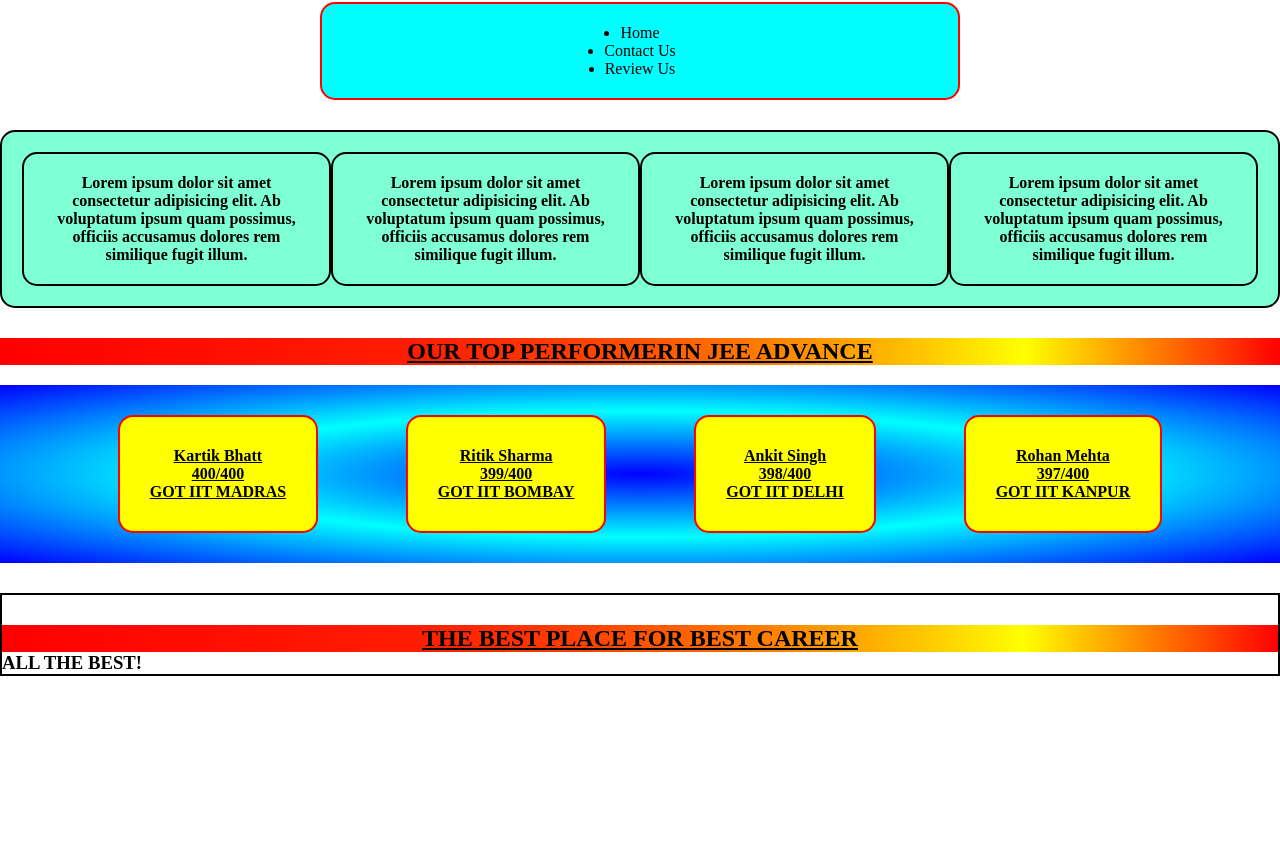
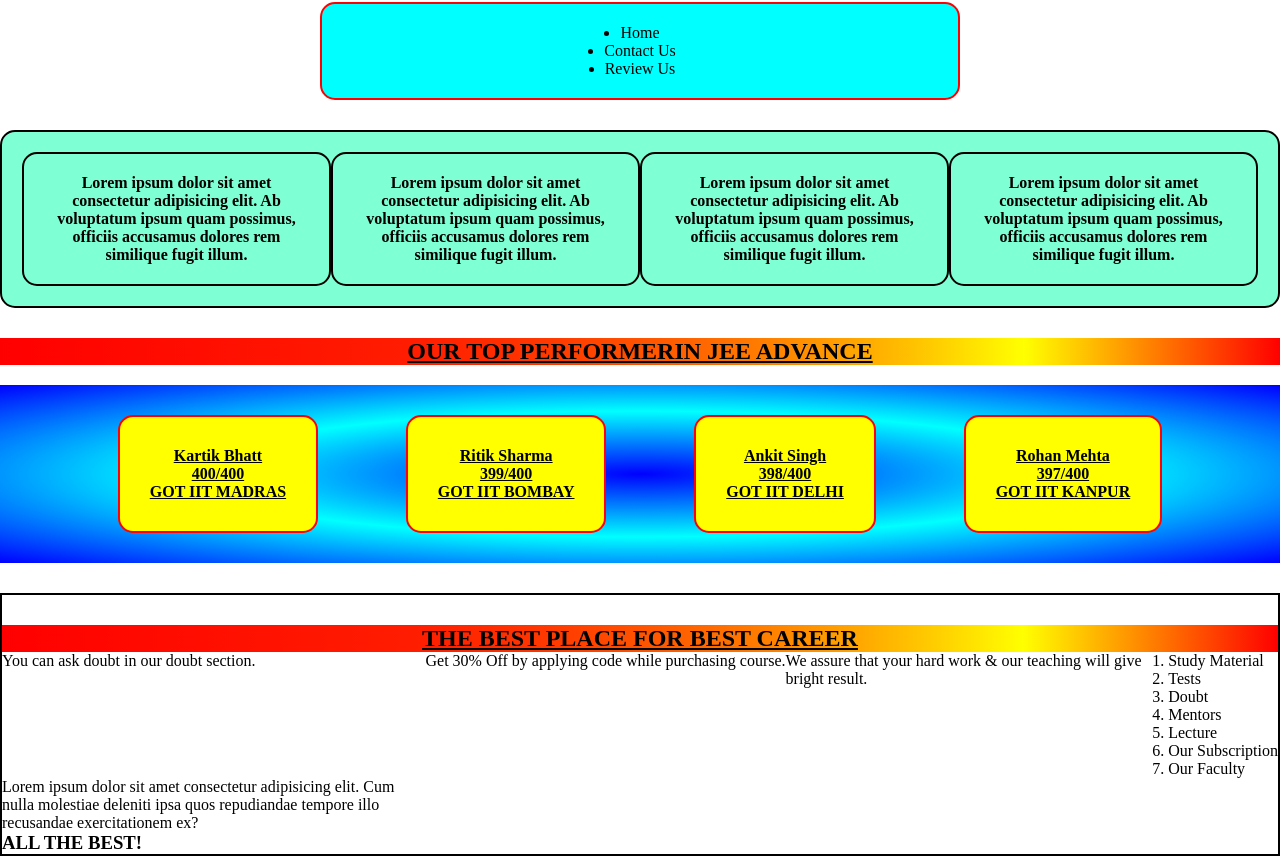
Before and after one commit to BhattKartik/CSS_A4, a plain HTML site: page index.html in a window 1280 px wide. Shown: the part 55-911 px from the top of the page. Before the commit the page ends 800 px from the top, so only its background shows below. Drawn offline with Linux system fonts and the light colour scheme.

Commit message:
index.html

```diff
--- a/index.html
+++ b/index.html
@@ -54,11 +54,32 @@
         </div>
     </section>
 
+
+
     <main>
 
         <h2>THE BEST PLACE FOR BEST CAREER</h2>
 
         <section class="career-section">
+
+            <div class="offering1">You can ask doubt in our
+doubt section.</div>
+            <div class="offering2">Get 30% Off by applying code
+while purchasing course.</div>
+            <div class="offering3">We assure that your hard work &
+our teaching will give bright result.</div>
+            <div class="offering4">
+                <ol>
+                    <li>Study Material</li>
+                    <li>Tests</li>
+                    <li>Doubt</li>
+                    <li>Mentors</li>
+                    <li>Lecture</li>
+                    <li>Our Subscription</li>
+                    <li>Our Faculty</li>
+                </ol>
+            </div>
+            <div class="offering5">Lorem ipsum dolor sit amet consectetur adipisicing elit. Cum nulla molestiae deleniti ipsa quos repudiandae tempore illo recusandae exercitationem ex?</div>
 
 
 
```
